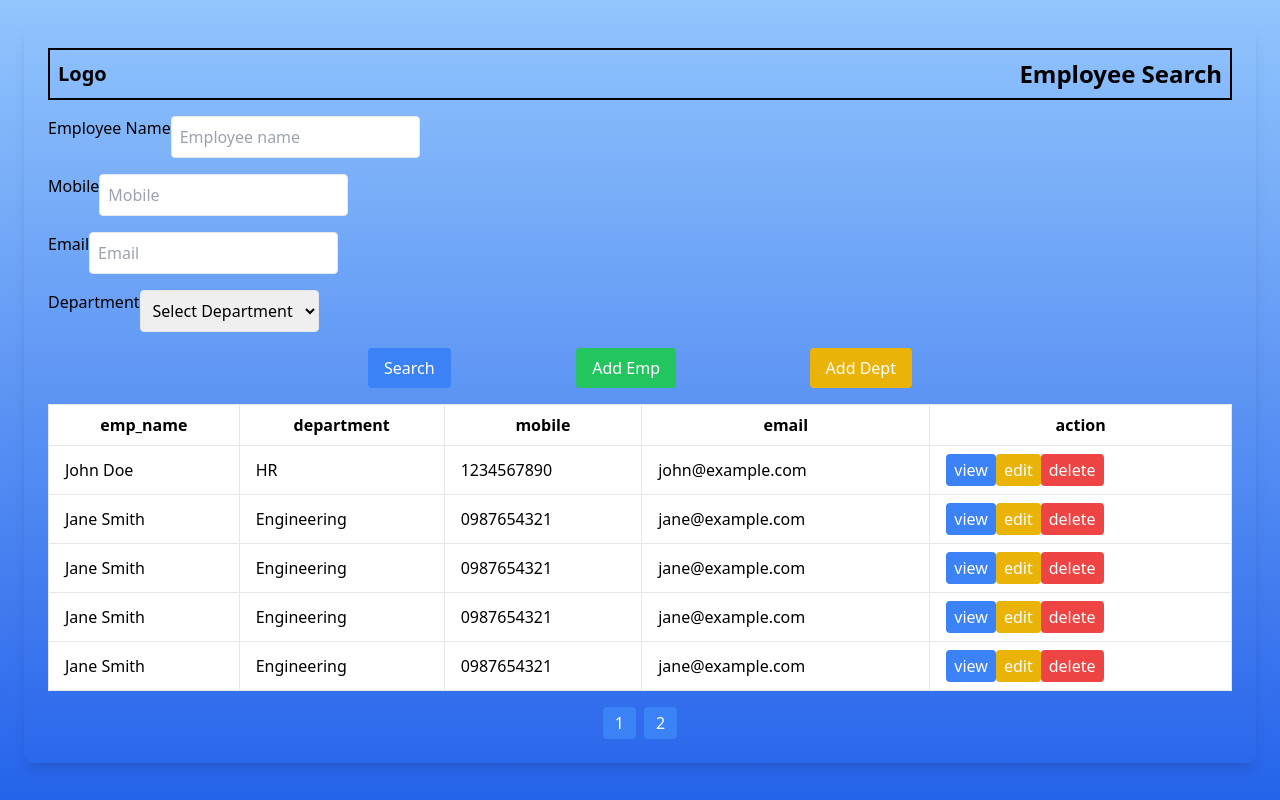
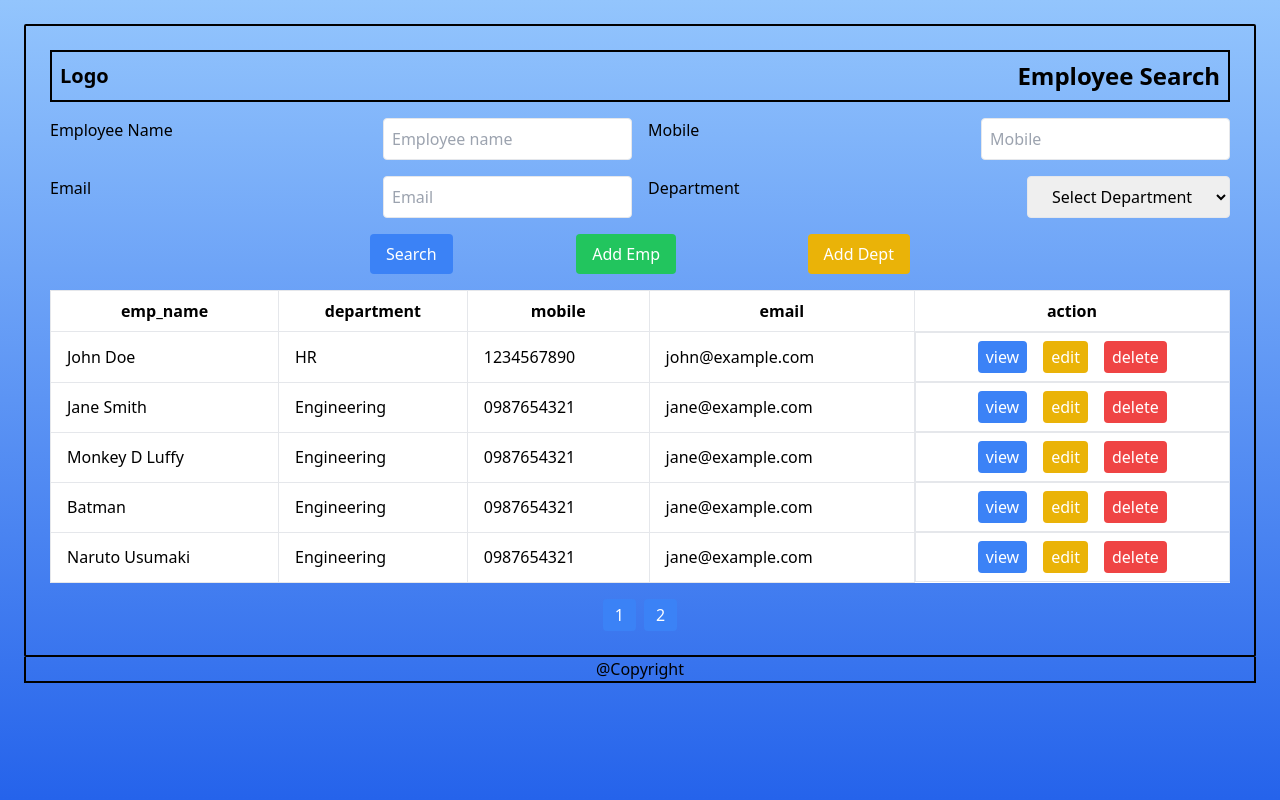
Before and after one commit to HarshKesharwani2/DT_Demo, a Vue app in the folder EMP/: page / in a window 1280 px wide. Built offline with nearby package versions, Linux system fonts and the light colour scheme.

Commit message:
router update"

```diff
--- /dev/null
+++ b/EMP/src/components/EmployeeForm.vue
@@ -0,0 +1,41 @@
+<template>
+    <div>
+        <h2>Add Employee</h2>
+        <!-- Form for adding employee -->
+        <form @submit.prevent="submitForm">
+            <!-- Example fields -->
+            <label for="empName">Employee Name:</label>
+            <input v-model="employeeName" id="empName" type="text" required>
+
+            <label for="empDepartment">Department:</label>
+            <input v-model="department" id="empDepartment" type="text" required>
+
+            <!-- Add more fields as per your form -->
+
+            <button type="submit">Submit</button>
+        </form>
+    </div>
+</template>
+
+<script>
+export default {
+    data() {
+        return {
+            employeeName: '',
+            department: '',
+            // Add more data properties as needed
+        };
+    },
+    methods: {
+        submitForm() {
+            // Logic to handle form submission (e.g., save employee)
+            // After saving, you can redirect or perform other actions
+            this.$router.push('/'); // Redirect back to the main page after adding
+        },
+    },
+};
+</script>
+
+<style scoped>
+/* Add component-specific styles here */
+</style>
--- a/EMP/src/router/index.js
+++ b/EMP/src/router/index.js
@@ -1,5 +1,7 @@
 import { createRouter, createWebHistory } from 'vue-router'
 import HomeView from '../views/HomeView.vue'
+import Home from '../views/Home.vue';
+import EmployeeForm from '../components/EmployeeForm.vue';
 
 const router = createRouter({
   history: createWebHistory(import.meta.env.BASE_URL),
@@ -7,16 +9,13 @@ const router = createRouter({
     {
       path: '/',
       name: 'home',
-      component: HomeView
+      component: Home
     },
     {
-      path: '/about',
-      name: 'about',
-      // route level code-splitting
-      // this generates a separate chunk (About.[hash].js) for this route
-      // which is lazy-loaded when the route is visited.
-      component: () => import('../views/AboutView.vue')
-    }
+      path: '/add-employee',
+      name: 'addEmployee',
+      component: EmployeeForm, // Replace with your actual component for adding employees
+    },
   ]
 })
 
--- a/EMP/src/views/Home.vue
+++ b/EMP/src/views/Home.vue
@@ -1,8 +1,8 @@
 <template>
     <div class="min-h-screen bg-gradient-to-b from-blue-300 to-blue-600 flex flex-col items-center p-6">
-        <div class="shadow-lg rounded-lg w-full p-6">
+        <div class="border-2 border-black rounded-sm w-full p-6">
             <!-- Header -->
-            <div class="flex justify-between items-center mb-4 border-2 p-2 border-black">
+            <div class="w-full flex justify-between items-center mb-4 border-2 p-2 border-black">
                 <div class="flex items-center">
                     <p class="text-xl font-bold">Logo</p>
                 </div>
@@ -10,22 +10,23 @@
             </div>
 
             <!-- Search Form -->
-            <div class="grid grid-col-2 gap-4 mb-4">
-                <div class="flex flex-row">
+            <div class="grid grid-cols-2 gap-4 mb-4">
+                <div class="flex flex-row justify-between">
                     <label for="employeeName" class="mb-1">Employee Name</label>
-                    <input v-model="employeeName" type="text" placeholder="Employee name" class="border p-2 rounded">
+                    <input v-model="employeeName" id="employeeName" type="text" placeholder="Employee name"
+                        class="border p-2 rounded">
                 </div>
-                <div class="flex flex-row">
+                <div class="flex flex-row justify-between">
                     <label for="mobile" class="mb-1">Mobile</label>
-                    <input v-model="mobile" type="text" placeholder="Mobile" class="border p-2 rounded">
+                    <input v-model="mobile" id="mobile" type="text" placeholder="Mobile" class="border p-2 rounded">
                 </div>
-                <div class="flex flex-row">
+                <div class="flex flex-row justify-between">
                     <label for="email" class="mb-1">Email</label>
-                    <input v-model="email" type="email" placeholder="Email" class="border p-2 rounded">
+                    <input v-model="email" id="email" type="email" placeholder="Email" class="border p-2 rounded">
                 </div>
-                <div class="flex flex-row">
+                <div class="flex flex-row justify-between">
                     <label for="department" class="mb-1">Department</label>
-                    <select v-model="department" class="border p-2 rounded">
+                    <select v-model="department" id="department" class="border p-2 px-5 rounded">
                         <option value="" disabled selected>Select Department</option>
                         <option value="HR">HR</option>
                         <option value="Engineering">Engineering</option>
@@ -37,7 +38,8 @@
             <!-- Action Buttons -->
             <div class="flex justify-between mb-4 mx-80">
                 <button @click="search" class="bg-blue-500 text-white py-2 px-4 rounded">Search</button>
-                <button @click="addEmployee" class="bg-green-500 text-white py-2 px-4 rounded mr-2">Add Emp</button>
+                <router-link to="/add-employee" class="bg-green-500 text-white py-2 px-4 rounded mr-2">Add
+                    Emp</router-link>
                 <button @click="addDepartment" class="bg-yellow-500 text-white py-2 px-4 rounded">Add Dept</button>
             </div>
 
@@ -58,13 +60,13 @@
                         <td class="py-2 px-4 border">{{ employee.department }}</td>
                         <td class="py-2 px-4 border">{{ employee.mobile }}</td>
                         <td class="py-2 px-4 border">{{ employee.email }}</td>
-                        <td class="py-2 px-4 border">
+                        <td class="py-2 px-1 border flex justify-center items-center">
                             <button @click="viewEmployee(employee)"
-                                class="bg-blue-500 text-white py-1 px-2 rounded">view</button>
+                                class="bg-blue-500 text-white py-1 px-2 rounded mx-2">view</button>
                             <button @click="editEmployee(employee)"
-                                class="bg-yellow-500 text-white py-1 px-2 rounded">edit</button>
+                                class="bg-yellow-500 text-white py-1 px-2 rounded mx-2">edit</button>
                             <button @click="deleteEmployee(employee)"
-                                class="bg-red-500 text-white py-1 px-2 rounded">delete</button>
+                                class="bg-red-500 text-white py-1 px-2 rounded mx-2">delete</button>
                         </td>
                     </tr>
                 </tbody>
@@ -75,6 +77,9 @@
                 <button v-for="page in totalPages" :key="page" @click="currentPage = page"
                     class="mx-1 bg-blue-500 text-white py-1 px-3 rounded">{{ page }}</button>
             </div>
+        </div>
+        <div class="border-2 border-black min-w-full border-t-0 flex justify-center item-center">
+            <p>@Copyright</p>
         </div>
     </div>
 </template>
@@ -91,14 +96,10 @@ export default {
                 // Sample data for demonstration purposes
                 { name: 'John Doe', department: 'HR', mobile: '1234567890', email: 'john@example.com' },
                 { name: 'Jane Smith', department: 'Engineering', mobile: '0987654321', email: 'jane@example.com' },
-                { name: 'Jane Smith', department: 'Engineering', mobile: '0987654321', email: 'jane@example.com' },
-
-                { name: 'Jane Smith', department: 'Engineering', mobile: '0987654321', email: 'jane@example.com' },
-
-                { name: 'Jane Smith', department: 'Engineering', mobile: '0987654321', email: 'jane@example.com' },
-
-                { name: 'Jane Smith', department: 'Engineering', mobile: '0987654321', email: 'jane@example.com' },
-
+                { name: 'Monkey D Luffy', department: 'Engineering', mobile: '0987654321', email: 'jane@example.com' },
+                { name: 'Batman', department: 'Engineering', mobile: '0987654321', email: 'jane@example.com' },
+                { name: 'Naruto Usumaki', department: 'Engineering', mobile: '0987654321', email: 'jane@example.com' },
+                { name: 'Goku', department: 'Engineering', mobile: '0987654321', email: 'jane@example.com' },
                 // Add more sample employees as needed
             ],
             currentPage: 1,
@@ -121,6 +122,8 @@ export default {
         },
         addEmployee() {
             // Add employee logic
+            // Navigate to the add employee page using router
+            this.$router.push('/add-employee');
         },
         addDepartment() {
             // Add department logic
```
